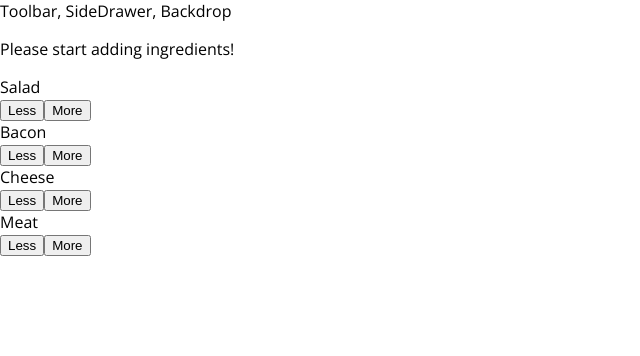
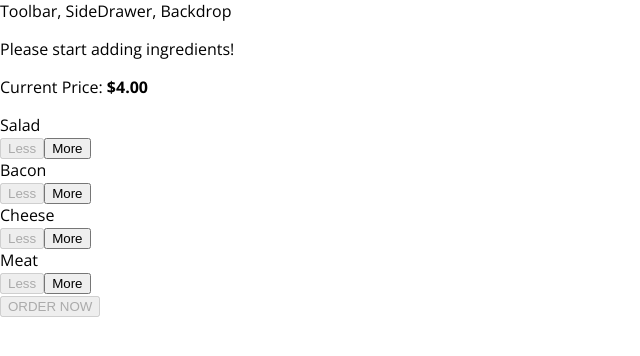
Before and after one commit to IanMihuro/burgerbuilder, a React app: page / in a window 1280 px wide. Shown: the top 356 px of the page, without its empty margins (0-640 px from the left). Built offline with nearby package versions, Linux system fonts and the light colour scheme.

Commit message:
updated build controls

```diff
--- a/src/components/Burger/BuildControls/BuildControl/BuildControl.js
+++ b/src/components/Burger/BuildControls/BuildControl/BuildControl.js
@@ -5,7 +5,7 @@
 const buildControl = (props)=>(
     <div className={classes.BuildControl}>
         <div className={classes.Label}>{props.label}</div>
-        <button className={classes.Less}>Less</button>
+        <button className={classes.Less} onClick={props.removed} disabled={props.disabled}>Less</button>
         <button className={classes.More} onClick={props.added}>More</button>
     </div>
 );
--- a/src/components/Burger/BuildControls/BuildControls.css
+++ b/src/components/Burger/BuildControls/BuildControls.css
@@ -8,3 +8,44 @@
     margin: auto;
     padding: 10px 0;
 }
+
+.OrderButton {
+    background-color: #DAD735;
+    outline: none;
+    cursor: pointer;
+    border: 1px solid #966909;
+    color: #966909;
+    font-family: inherit;
+    font-size: 1.2em;
+    padding: 15px 30px;
+    box-shadow: 2px 2px 2px #966909;
+}
+
+.OrderButton:hover, .OrderButton:active {
+    background-color: #A0DB41;
+    border: 1px solid #966909;
+    color: #966909;
+}
+
+.OrderButton:disabled {
+    background-color: #C7C6C6;
+    cursor: not-allowed;
+    border: 1px solid #ccc;
+    color: #888888;
+}
+
+.OrderButton:not(:disabled) {
+    animation: enable 0.3s linear;
+}
+
+@keyframes enable {
+    0% {
+        transform: scale(1);
+    }
+    60% {
+        transform: scale(1.1);
+    }
+    100% {
+        transform: scale(1);
+    }
+}
--- a/src/components/Burger/BuildControls/BuildControls.js
+++ b/src/components/Burger/BuildControls/BuildControls.js
@@ -12,15 +12,21 @@
 
 const buildControls = (props) => (
     <div className={classes.BuildControls}>
+        <p>Current Price: <strong>${props.price.toFixed(2)}</strong></p>
         {controls.map(ctrl =>(
             <BuildControl
             key={ctrl.label}
             label={ctrl.label}
             added={() => props.ingredientAdded(ctrl.type)}
+            removed={()=> props.ingredientRemoved(ctrl.type)}
+            disabled={props.disabled[ctrl.type]}
             />
         ))}
-
-
+        <button
+        className={classes.OrderButton}
+        disabled={!props.purchasable}>
+            ORDER NOW
+        </button>
     </div>
 );
 
--- a/src/containers/BurgerBuilder/BurgerBuilder.js
+++ b/src/containers/BurgerBuilder/BurgerBuilder.js
@@ -20,7 +20,22 @@
             cheese: 0,
             meat: 0
         },
-        totalPrice: 4
+        totalPrice: 4,
+        purchasable: false
+    }
+
+    updatePurchaseState(ingredients) {
+        const sum = Object.keys(ingredients)
+        .map(igKey =>{
+            //console.log("ingredients[igKey]", ingredients[igKey]);
+            return ingredients[igKey];
+        })
+        .reduce((sum, el) =>{
+            //console.log("sum + el", sum + el)
+            return sum + el;
+        }, 0);
+        this.setState({purchasable: sum>0});
+
     }
 
     addIngredientHandler = (type) => {
@@ -38,16 +53,48 @@
             totalPrice: newPrice,
             ingredients: updatedIngredients
         });
+        this.updatePurchaseState(updatedIngredients);
     }
 
-    removeIngredientHandler = (type) => {}
+    removeIngredientHandler = (type) => {
+        const oldCount = this.state.ingredients[type];
+        if (oldCount <= 0) {
+            return;
+        }
+        const updatedCount = oldCount - 1;
+        const updatedIngredients = {
+            ...this.state.ingredients
+        };
+        updatedIngredients[type] = updatedCount;
+
+        const priceDeduction = INGREDIENT_PRICES[type];
+        const oldPrice = this.state.totalPrice;
+        const newPrice = oldPrice - priceDeduction;
+        this.setState({
+            totalPrice: newPrice,
+            ingredients: updatedIngredients
+        });
+        this.updatePurchaseState(updatedIngredients);
+    }
 
     render() {
+        const disabedInfo = {
+            ...this.state.ingredients
+        };
+        for(let key in disabedInfo) {
+            disabedInfo[key] = disabedInfo[key] <= 0
+        }
+
         return(
             <Aux>
                 <Burger ingredients={this.state.ingredients} />
                 <BuildControls
-                ingredientAdded={this.addIngredientHandler}/>
+                    ingredientAdded={this.addIngredientHandler}
+                    ingredientRemoved={this.removeIngredientHandler}
+                    disabled={disabedInfo}
+                    price={this.state.totalPrice}
+                    purchasable={this.state.purchasable}
+                />
             </Aux>
         );
     }
```
Lines whose indentation alone changed are shown as unchanged.
